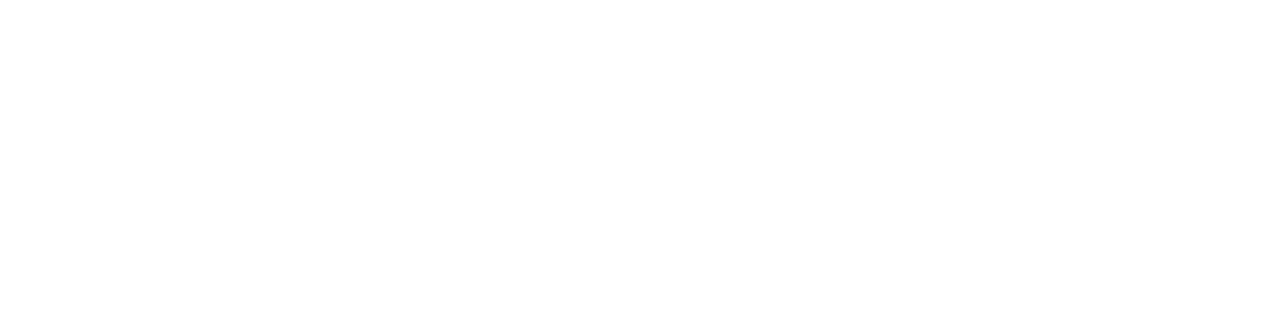
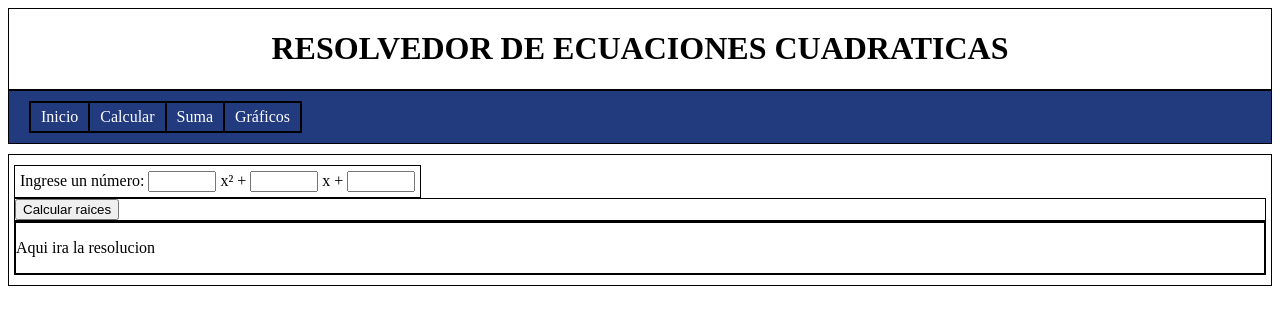
Before and after one commit to atn25042002/CompletacionCuadrados, a plain HTML site: page index.html in a window 1280 px wide. Drawn offline with Linux system fonts and the light colour scheme.

Commit message:
Agregando header forma e inputs

```diff
--- /dev/null
+++ b/css/content.css
@@ -0,0 +1,14 @@
+#page{
+    margin: 10px 0 10px;
+    padding: 10px 5px 10px 5px;
+}
+
+#inputContent{
+    display: inline-block;
+    align-items: center;
+    padding: 5px 5px 5px 5px;
+}
+
+.coeficiente{
+    width: 60px;
+}
--- /dev/null
+++ b/css/general.css
@@ -0,0 +1,4 @@
+div{
+    /*border-color: black;*/
+    border: 1px solid #000;
+}
--- a/css/header.css
+++ b/css/header.css
@@ -0,0 +1,30 @@
+#titulo{
+    text-align: center;
+}
+
+.navbar {
+    background-color: #223a7e;
+    display: flex;
+    align-items: center;
+    padding: 10px 20px;
+    color: #fff;
+}
+
+.nav-links{
+    display: flex;
+    align-items: center;
+}
+
+.navlink{
+    color: #fff;
+    margin: 5px 10px 5px 10px;
+    text-decoration: none;
+    display: flex;
+    align-items: center;
+    /*transition: color 0.3s ease, transform 0.3s ease;*/
+}
+
+.navlink:hover{
+    color: rgb(33, 109, 209);
+    transform: scale(1.3);
+}
--- a/index.html
+++ b/index.html
@@ -1,11 +1,41 @@
 <!DOCTYPE html>
-<html lang="en">
+<html lang="es">
 <head>
     <meta charset="UTF-8">
     <meta name="viewport" content="width=device-width, initial-scale=1.0">
-    <title>Document</title>
+    <title>Raices cudradas</title>
+    <link rel="icon" href="./images/xcuadrado.ico" type="image/x-icon">
+    <link rel="stylesheet" href="./css/header.css">
+    <link rel="stylesheet" href="./css/general.css">
+    <link rel="stylesheet" href="./css/content.css">
 </head>
 <body>
-
+    <div id="titulo"><h1>RESOLVEDOR DE ECUACIONES CUADRATICAS</h1></div>
+    <div class="navbar">
+        <div class="nav-links">
+          <div><a class="navlink" href="#">Inicio</a></div>
+          <div><a class="navlink" href="#">Calcular</a></div>
+          <div><a class="navlink" href="#">Suma</a></div>
+          <div><a class="navlink" href="#">Gráficos</a></div>
+        </div>
+    </div>
+    <div id="page">
+        <div id="inputContent">
+            <label for="numero">Ingrese un número:</label>
+            <input type="number" class="coeficiente" id="coeficienteA" name="coeficienteA" step="1">
+            <label for="">x² +</label>
+            <input type="number" class="coeficiente" id="coeficienteB" name="coeficienteB" step="1">
+            <label for="">x +</label>
+            <input type="number" class="coeficiente" id="coeficienteC" name="coeficienteC" step="1">
+        </div>
+        <div id="botones">
+            <button>Calcular raices</button>
+        </div>
+        <div id="resolucion">
+            <div id="espacio">
+                <p>Aqui ira la resolucion</p>
+            </div>
+        </div>
+    </div>
 </body>
 </html>
```
Also changed, not shown: images/xcuadrado.ico (added).
